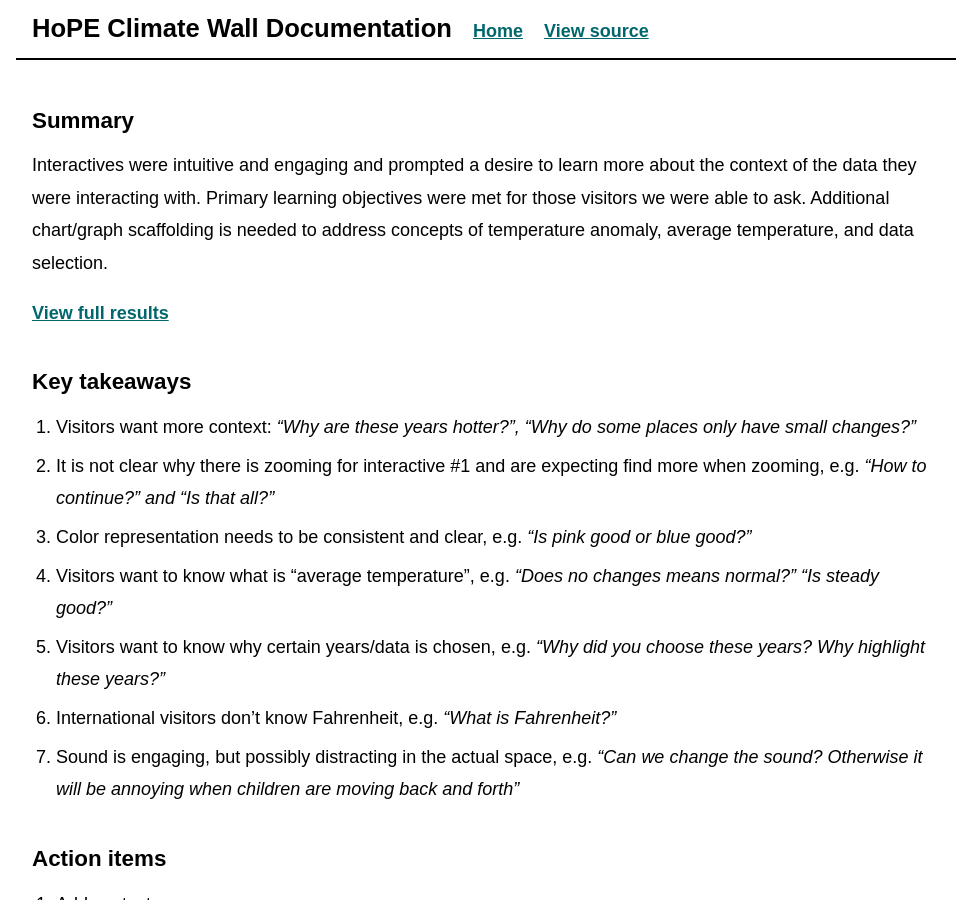
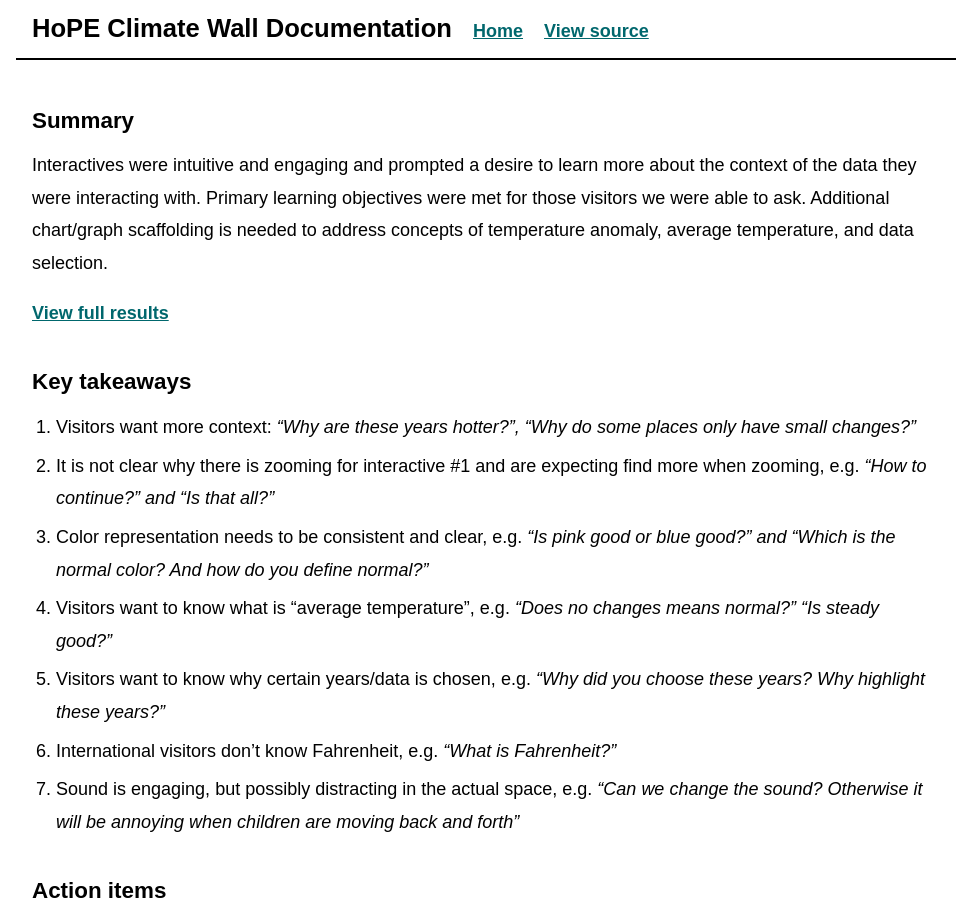
Before and after one commit to beefoo/climate-wall-docs, a Jekyll site: the page built from _research/studies/2017-08-04.md, in a window 1280 px wide and 900 px high. Shown: the whole window, without its empty margins (154-1111 px from the left). Built offline with Jekyll 4.4.1, drawn with Linux system fonts in a browser that asks for light colours.

Commit message:
add quote

```diff
--- a/_research/studies/2017-08-04.md
+++ b/_research/studies/2017-08-04.md
@@ -14,7 +14,7 @@ Interactives were intuitive and engaging and prompted a desire to learn more abo
 
 1. Visitors want more context: _"Why are these years hotter?", "Why do some places only have small changes?"_
 1. It is not clear why there is zooming for interactive #1 and are expecting find more when zooming, e.g. _"How to continue?" and "Is that all?"_
-1. Color representation needs to be consistent and clear, e.g. _"Is pink good or blue good?"_
+1. Color representation needs to be consistent and clear, e.g. _"Is pink good or blue good?" and "Which is the normal color? And how do you define normal?"_
 1. Visitors want to know what is "average temperature", e.g. _"Does no changes means normal?" "Is steady good?"_
 1. Visitors want to know why certain years/data is chosen, e.g. _"Why did you choose these years? Why highlight these years?"_
 1. International visitors don't know Fahrenheit, e.g. _"What is Fahrenheit?"_
```
